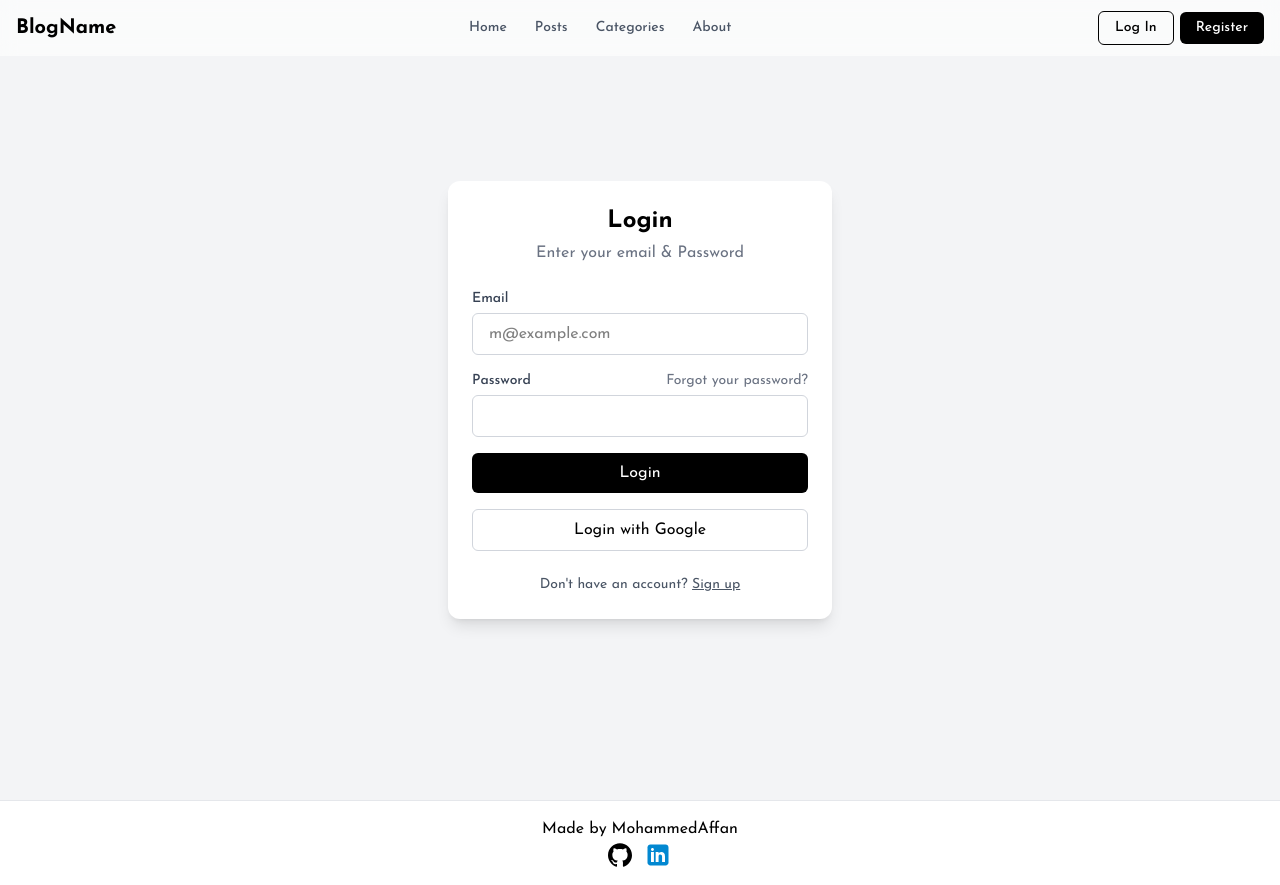
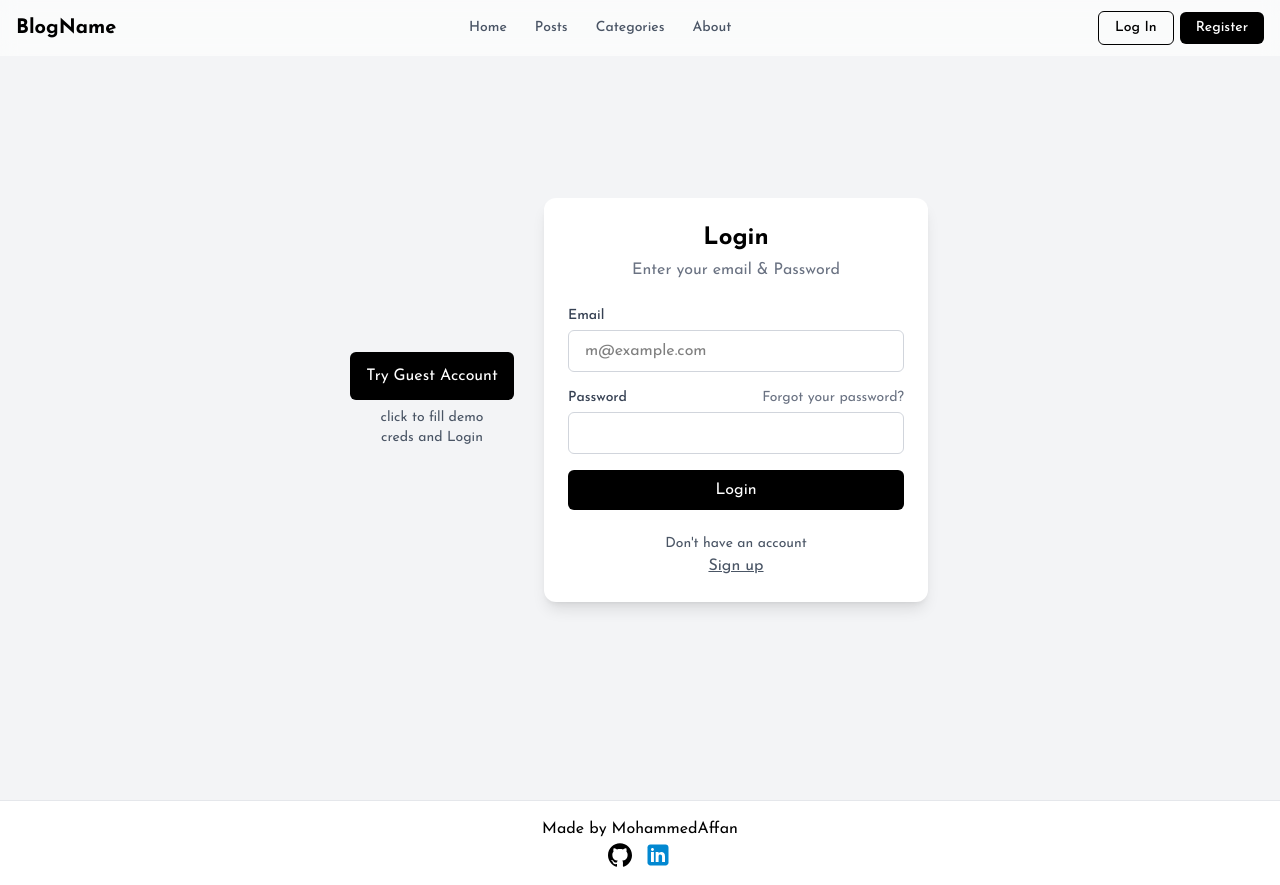
Before and after one commit to mohdaffann/Articulo-frontend, a React app: page /login in a window 1280 px wide. Built offline with nearby package versions, Linux system fonts and the light colour scheme; no server answers; the HTML template or start-up script is replaced by a standard one.

Commit message:
refractor login

```diff
--- a/src/pages/Login.jsx
+++ b/src/pages/Login.jsx
@@ -1,28 +1,63 @@
 import axios from "axios";
-import React, { useState } from "react";
+import React, { useEffect, useState } from "react";
 import { useForm } from 'react-hook-form';
 import authStore from "../store/authStore";
+import { useNavigate, Link } from "react-router-dom";
+
 const Login = () => {
+    const user = authStore((s) => s.user);
+    const nav = useNavigate();
+    useEffect(() => {
+        if (user) {
+            nav('/home')
+        }
+    }, [user, nav])
     const [error, setError] = useState('')
-    const { register, handleSubmit, formState: { errors, isSubmitting }, } = useForm();
-    const { login, checkAuth } = authStore();
+    const { register, handleSubmit, formState: { errors, isSubmitting }, setValue } = useForm();
+
+    const { login } = authStore();
+
     const onSubmit = async (data) => {
         const { email, password } = data;
         setError('')
         try {
             const res = await login(email, password);
-            console.log(res);
+            console.log('LOGINED DATA:', res);
+            if (!res?.success) return setError(res.data.message)
+            console.log('before nav...');
 
-            if (!res?.success) return setError(res.data.message)
+            nav('/home')
+            console.log('nav ended');
+
         } catch (error) {
             console.log(error);
-
-            setError('Something went wrong! Try again')
+            if (error.response?.data?.message) {
+                setError(error.response.data.message)
             }
+            else {
+                setError('something went wrong , Try Again!')
+            }
+        }
+    }
+    const handleDemo = () => {
+        setValue('email', 'jimmyjames@gmail.com')
+        setValue('password', 'SoulEsports')
     }
     return (
 
-        <div className="flex items-center justify-center min-h-screen bg-gray-100">
+
+        <div className="flex  w-full items-center justify-center min-h-screen bg-gray-100">
+            <div className=" flex flex-col w-full md:flex-row items-center justify-center space-y-6 md:space-y-0 md:space-x-8 ">
+                <div className="flex items-center flex-col w-40">
+                    <button className="flex bg-black text-white whitespace-nowrap px-4 py-3  rounded-md hover:bg-gray-900 transition cursor-pointer"
+                        onClick={handleDemo}
+                    >
+                        Try Guest Account
+                    </button>
+                    <p className="mt-2 text-center text-sm max-w-32 text-gray-600">
+                        click to fill demo creds and Login
+                    </p>
+                </div>
                 <div className="w-full max-w-sm p-6 bg-white rounded-xl shadow-lg">
                     <h2 className="text-2xl font-bold text-center">Login</h2>
                     <p className="text-gray-500 mt-1 mb-6 text-center">
@@ -37,7 +72,7 @@ const Login = () => {
                                 placeholder="m@example.com"
                                 className="mt-1 w-full px-4 py-2 border border-gray-300 rounded-md focus:outline-none focus:ring-2 focus:ring-black"
                             />
-                        {errors.password && <p>{errors.password.message}</p>}
+                            {errors.email && <p>{errors.email.message}</p>}
                         </div>
 
                         <div>
@@ -56,7 +91,7 @@ const Login = () => {
 
                         <button
                             type="submit"
-                        className="w-full bg-black text-white py-2 rounded-md hover:bg-gray-900 transition"
+                            className="w-full bg-black text-white py-2 rounded-md hover:bg-gray-900 transition cursor-pointer"
                             disabled={isSubmitting}
                         >
                             {isSubmitting ? 'Logging in...' : 'Login'}
@@ -64,21 +99,19 @@ const Login = () => {
 
                         {error && <p className="text-red-500 text-sm mt-2 ">{error}</p>}
 
-                    <button
-                        type="button"
-                        className="w-full border border-gray-300 py-2 rounded-md hover:bg-gray-100 transition"
-                    >
-                        Login with Google
-                    </button>
                     </form>
+                    <div className="flex items-center flex-col">
+                        <span className="text-center text-sm text-gray-600 mt-6">
+                            Don't have an account
+                        </span>
+                        <Link to={'/register'} className="underline text-gray-600 hover:text-black">
+                            Sign up
+                        </Link>
+                    </div>
 
-                <p className="text-center text-sm text-gray-600 mt-6">
-                    Don't have an account?{' '}
-                    <a href="#" className="underline hover:text-black">
-                        Sign up
-                    </a>
-                </p>
                 </div>
+            </div>
+
         </div>
 
     )
```
Lines whose indentation alone changed are shown as unchanged.
